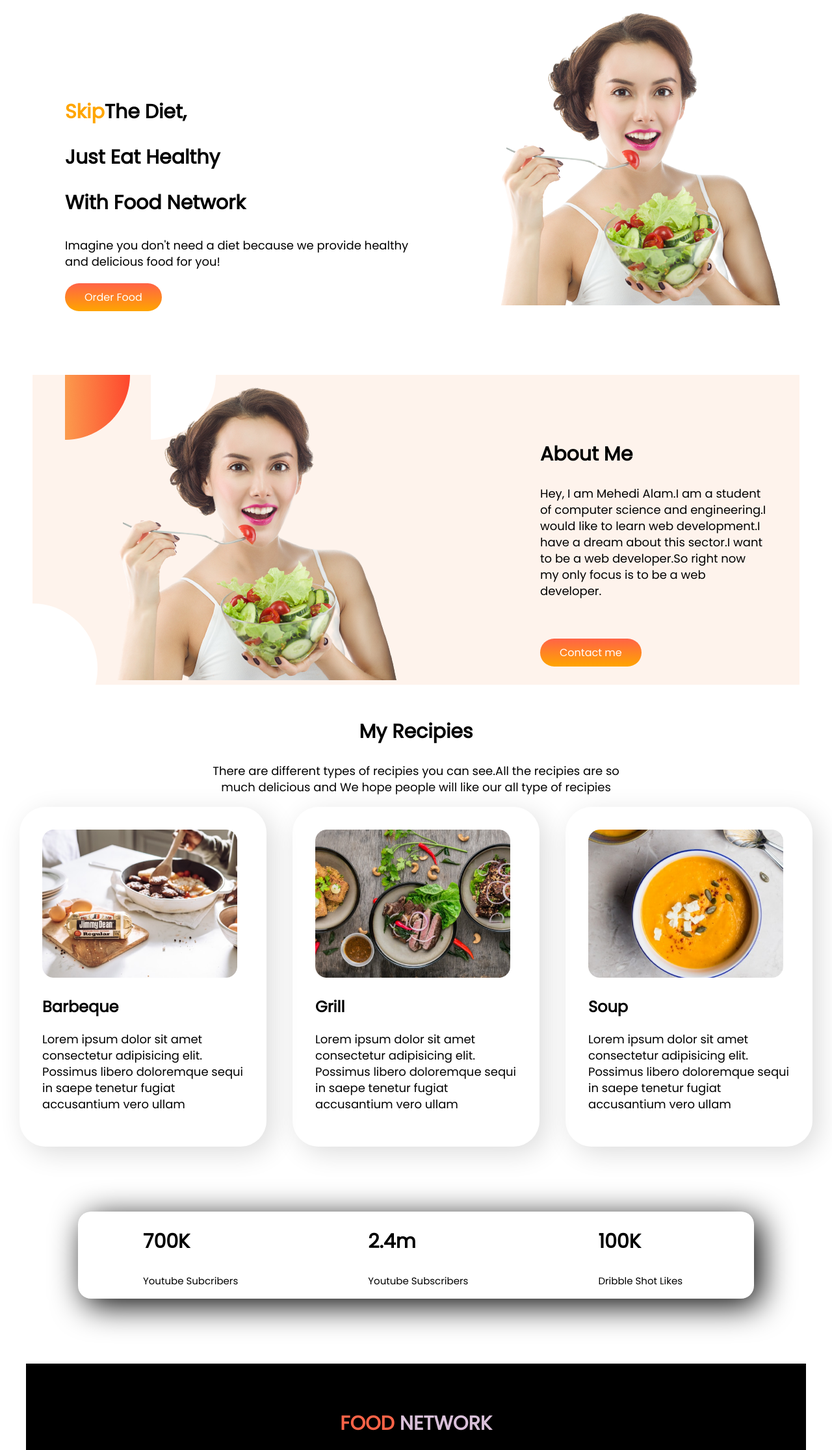
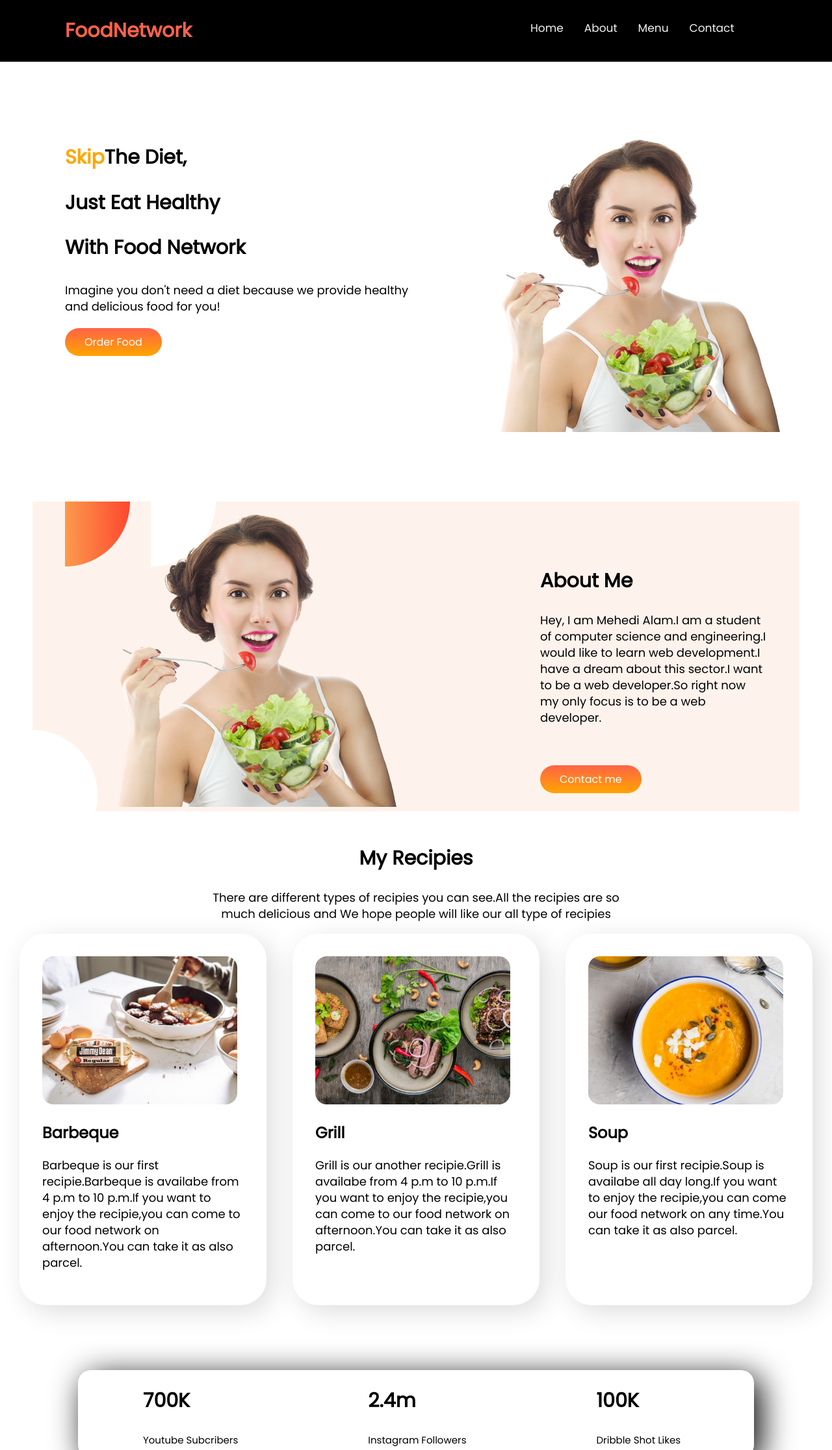
Before and after one commit to Mehedi109/Food-Network, a plain HTML site: page index.html in a window 1280 px wide. Shown: the top 2232 px of the page at 65% size. Drawn offline with Linux system fonts and the light colour scheme.

Commit message:
new code added

```diff
--- a/index.html
+++ b/index.html
@@ -13,6 +13,21 @@
 </head>
 
 <body>
+    <section class="header main">
+        <div class="header-left">
+            <h1>FoodNetwork</h1>
+        </div>
+        <div class="header-right">
+            <ul>
+                <li>
+                    <a href="#home">Home</a>
+                    <a href="#news">About</a>
+                    <a href="#contact">Menu</a>
+                    <a href="#about">Contact</a>
+                </li>
+            </ul>
+        </div>
+    </section>
     <section class="main">
         <div class="order">
             <h1 class="first-heading"><span class="skip-color">Skip</span>The Diet,</h1>
@@ -35,7 +50,7 @@
                 development.I have a dream about this sector.I want to be a web developer.So right now my only focus is
                 to be a web developer.
             </p>
-            <a href="https://github.com/Mehedi109" target="_blank" class="btn-link">Contact me</a>
+            <a href="https://www.linkedin.com/in/mehedi-alam-5349781a1" target="_blank" class="btn-link">Contact me</a>
         </div>
     </section>
     <section class="recipie-item">
@@ -46,20 +61,20 @@
             <div class="recipie">
                 <img src="images/recipe-1.jpg" alt="">
                 <h2>Barbeque</h2>
-                <p>Lorem ipsum dolor sit amet consectetur adipisicing elit. Possimus libero doloremque sequi in saepe
-                    tenetur fugiat accusantium vero ullam</p>
+                <p>Barbeque is our first recipie.Barbeque is availabe from 4 p.m to 10 p.m.If you want to enjoy the
+                    recipie,you can come to our food network on afternoon.You can take it as also parcel.</p>
             </div>
             <div class="recipie">
                 <img src="images/recipe-2.jpg" alt="">
                 <h2>Grill</h2>
-                <p>Lorem ipsum dolor sit amet consectetur adipisicing elit. Possimus libero doloremque sequi in saepe
-                    tenetur fugiat accusantium vero ullam</p>
+                <p>Grill is our another recipie.Grill is availabe from 4 p.m to 10 p.m.If you want to enjoy the
+                    recipie,you can come to our food network on afternoon.You can take it as also parcel.</p>
             </div>
             <div class="recipie">
                 <img src="images/recipe-3.png" width="300px">
                 <h2>Soup</h2>
-                <p>Lorem ipsum dolor sit amet consectetur adipisicing elit. Possimus libero doloremque sequi in saepe
-                    tenetur fugiat accusantium vero ullam</p>
+                <p>Soup is our first recipie.Soup is availabe all day long.If you want to enjoy the recipie,you can come
+                    our food network on any time.You can take it as also parcel.</p>
             </div>
         </div>
     </section>
@@ -70,7 +85,7 @@
         </div>
         <div class="social-media">
             <h1>2.4m</h1>
-            <p>Youtube Subscribers</p>
+            <p>Instagram Followers</p>
         </div>
         <div class="social-media">
             <h1>100K</h1>
--- a/style.css
+++ b/style.css
@@ -13,16 +13,29 @@ p{
     display: flex;
     margin-bottom: 100px;
 }
-ul{
-    list-style: none;
+.header{
+    background: black;
+}
+.header-left{
+    width: 30%;
+    color: tomato;
+    margin-left: 100px;
+}
+.header-right{
+    width: 60%;
+    margin-left: 400px;
+}
+.header ul li a{
     float: left;
+    color: #f2f2f2;
+    text-align: center;
+    padding: 14px 16px;
+    text-decoration: none;
+    font-size: 17px;
 }
-ul li a{
-    text-decoration: none;
-    padding-left: 50px;
-}
-.first-heading{
-    margin-top: 150px;
+.header ul li a:hover{
+    background: tomato;
+    color: #ddd;
 }
 .skip-color{
     color: orange;
```
